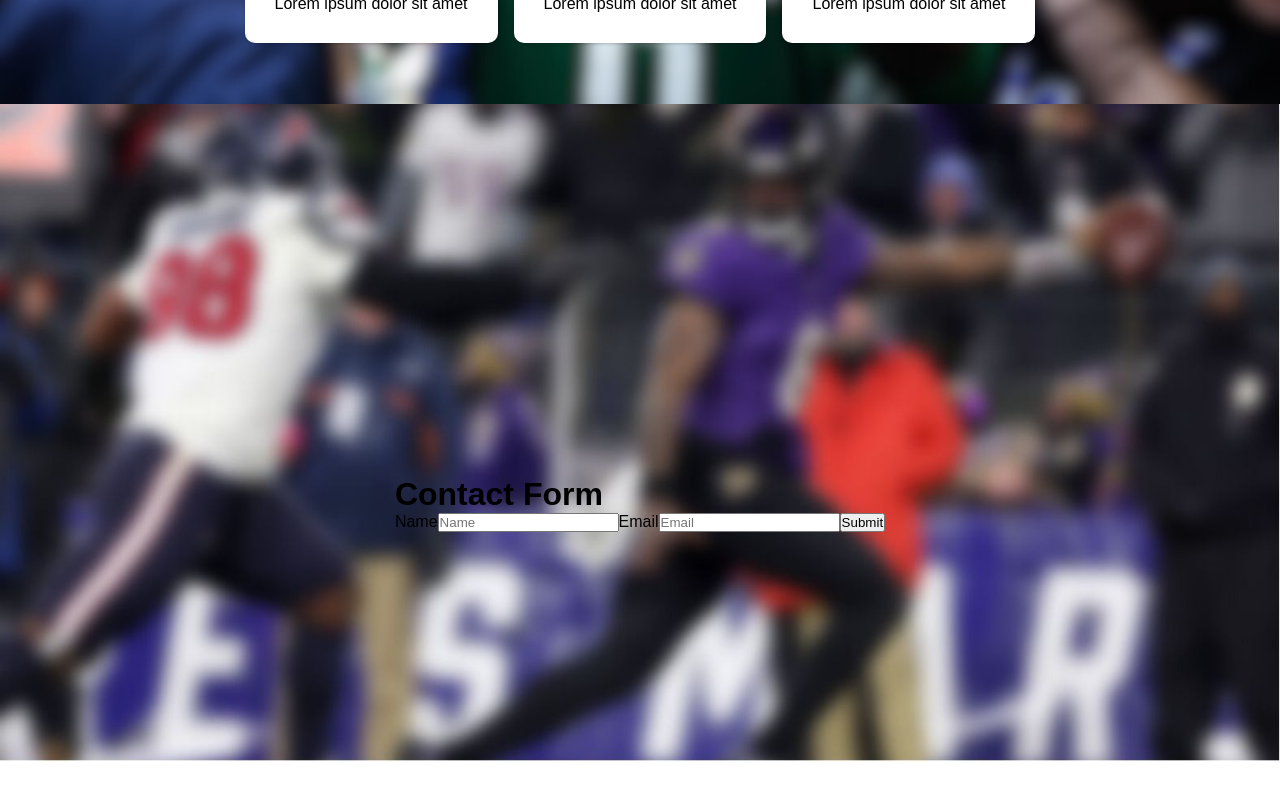
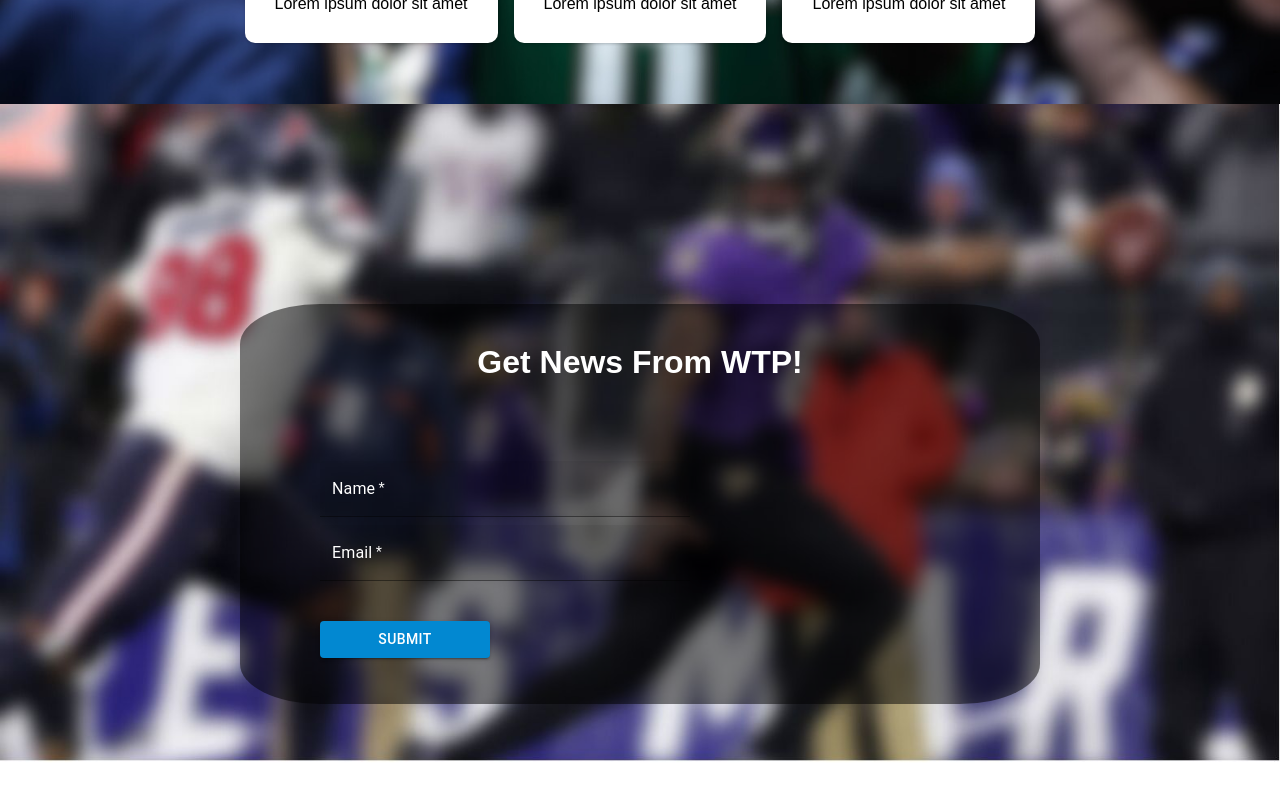
Before and after one commit to Al3xand3r11/WhatsthePlay-app, a React (Vite) app: page / in a window 1280 px wide. Shown: the part 2896-3696 px from the top of the page. Built offline with nearby package versions, Linux system fonts and the light colour scheme.

Commit message:
furnished text field

```diff
--- a/src/components/Contact/ContactStyled.js
+++ b/src/components/Contact/ContactStyled.js
@@ -33,3 +33,7 @@ export const ContactContent = styled.div`
   flex-direction: column;
   align-items: center;
 `
+
+export const ContactH1 = styled.h1`
+  color: white;
+`
--- a/src/components/Contact/index.jsx
+++ b/src/components/Contact/index.jsx
@@ -1,7 +1,9 @@
 import { useState } from 'react';
 import { firestore } from '../../Firebase';
-import { ContactContainer, Image, ContactContent } from './ContactStyled';
+import { ContactContainer, Image, ContactContent, ContactH1 } from './ContactStyled';
 import ContactBackground from '../../images/ContactBackground.jpeg';
+import { Button, Box, TextField, FormControl } from '@mui/material';
+import { Stack } from '@mui/system';
 
 const Contact = () => {
     const [name, setName] = useState("");
@@ -25,26 +27,63 @@ const Contact = () => {
       <ContactContainer>
         <Image src={ContactBackground} />
         <ContactContent>
+        <Box borderRadius='10%'height={400} width={800} sx={{
+          bgcolor: 'rgba(0,0,0,.5)',
+
+        }}>
+        <Stack>
         <form className='form' onSubmit={handleSubmit}>
-            <h1>Contact Form</h1>
-
-            <label>Name</label>
-            <input
+          <Stack alignItems='center' paddingTop={5}>
+            <ContactH1>Get News From WTP!</ContactH1>
+          </Stack>
+          <Stack width={450} paddingLeft={10} paddingBottom={5} paddingTop={8}>
+            <TextField
                 placeholder="Name"
+                label="Name"
+                required
+                variant='filled'
                 value={name}
                 onChange={(e) => setName(e.target.value)}
+                margin="normal"
+                color="info"
+                InputProps={{
+                  style: {
+                    color: 'white'
+                  }
+                }}
+                InputLabelProps={{
+                  style: {
+                    color: 'white'
+                  }
+                }}
             />
 
-            <label>Email</label>
-            <input
+            <TextField
                 placeholder="Email"
+                required
+                label="Email"
+                variant='filled'
                 value={email}
                 onChange={(e) => setEmail(e.target.value)}
+                InputProps={{
+                  style: {
+                    color: 'white'
+                  }
+                }}
+                InputLabelProps={{
+                  style: {
+                    color: 'white'
+                  }
+                }}
             />
-
-            <button type="submit">Submit</button>
+            </Stack>
+            <Stack width={250} paddingLeft={10}>
+            <Button type="submit" variant='contained' color='info'>Submit</Button>
+            </Stack>
 
         </form>
+        </Stack>
+        </Box>
         </ContactContent>
         </ContactContainer>
     )
```
